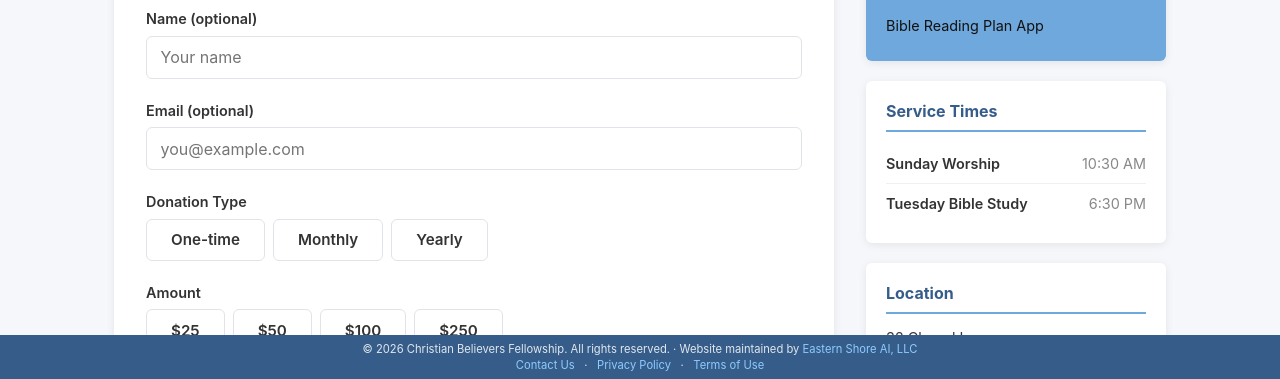
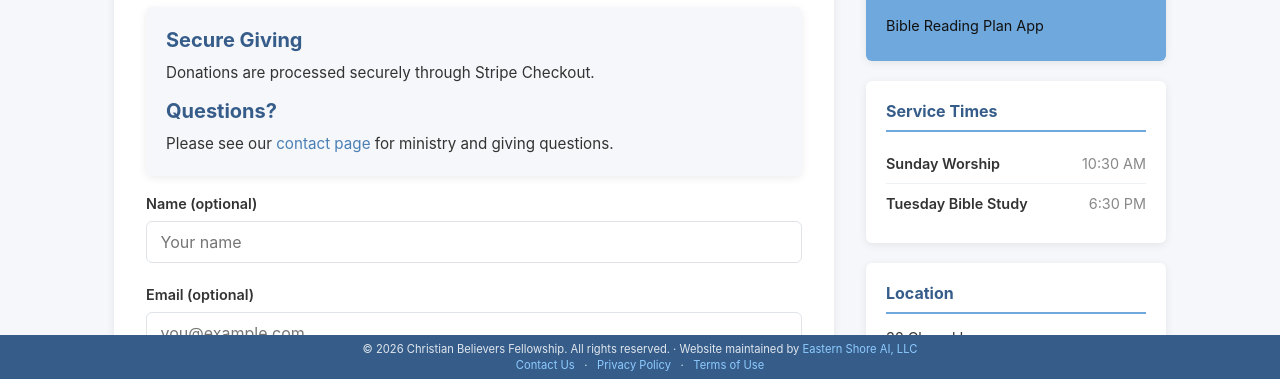
Before and after one commit to 99redder/cbfchurch, a plain HTML site: page donate.html in a window 1280 px wide. Shown: the part 419-798 px from the top of the page. Drawn offline with Linux system fonts and the light colour scheme.

Commit message:
Restore donation notes inside donate form card

```diff
--- a/donate.html
+++ b/donate.html
@@ -60,6 +60,13 @@
       <div class="card">
         <h1>Support Christian Believers Fellowship</h1>
         <p>Your gift helps support ministry work, outreach, and church operations. Thank you for your generosity.</p>
+
+        <div class="card card-sm" style="background:var(--color-bg-light); margin-top:1rem; margin-bottom:1rem;">
+          <h3 style="margin-bottom:0.5rem;">Secure Giving</h3>
+          <p style="font-size:0.95rem; margin-bottom:0.75rem;">Donations are processed securely through Stripe Checkout.</p>
+          <h3 style="margin-bottom:0.5rem;">Questions?</h3>
+          <p style="font-size:0.95rem; margin-bottom:0;">Please see our <a href="contact.html">contact page</a> for ministry and giving questions.</p>
+        </div>
 
         <form id="donation-form" style="margin-top:1rem;">
           <div class="form-group">
```
